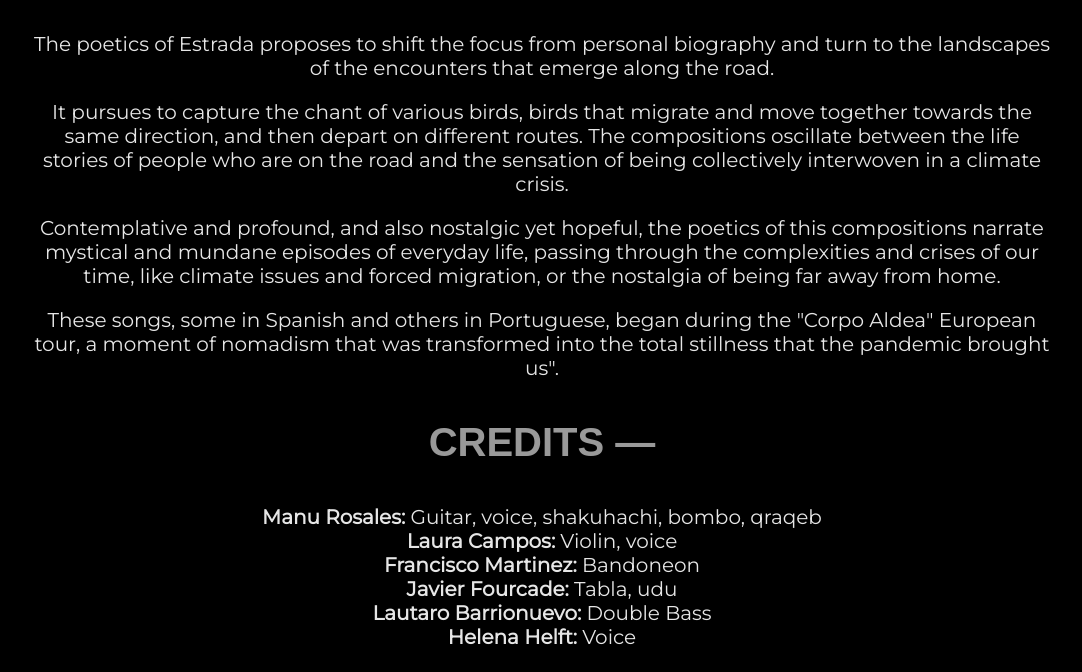
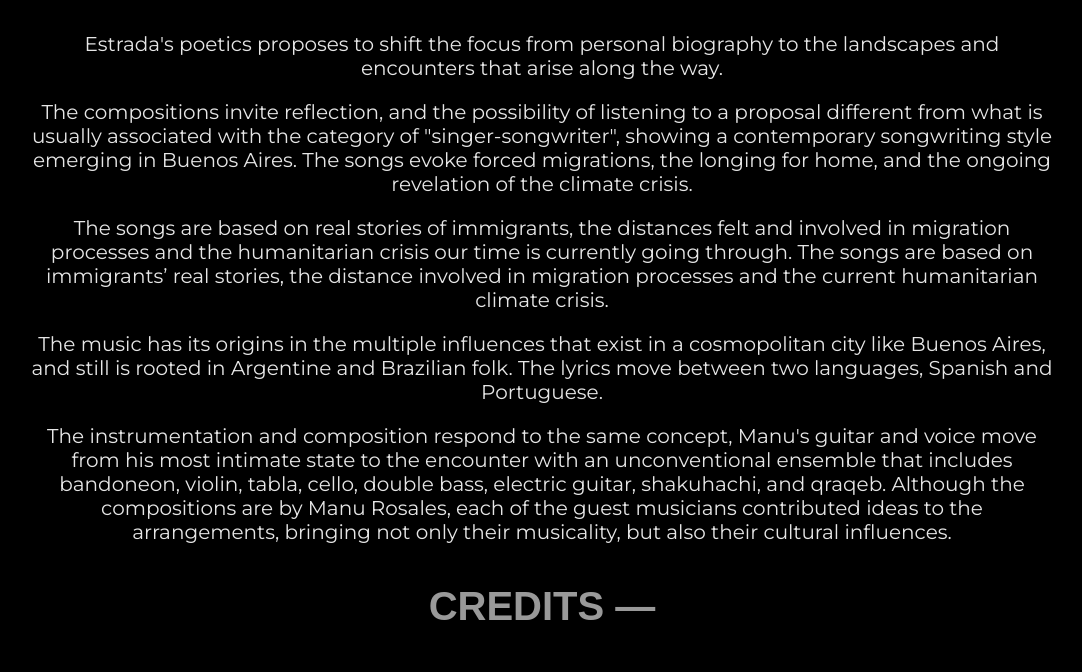
Before and after one commit to ManuRosales/manurosales.github.io, a Jekyll site: the page built from _projects/en/estrada.markdown, in a window 1280 px wide and 900 px high, scrolled down 640 px, cut to the strip 228-900 px from the top of the window. Shown: the whole strip, without its empty margins (98-1180 px from the left). Built offline with Jekyll 4.4.1, drawn with Linux system fonts in a browser that asks for light colours; nearby versions of some CDN libraries; some web fonts are replaced.

Commit message:
Updated Estrada

```diff
--- a/_projects/en/estrada.markdown
+++ b/_projects/en/estrada.markdown
@@ -9,19 +9,28 @@ embed: '<iframe style="border: 0; width: 350px; height: 350px;" src="https://ban
   seamless><a href="https://manurosales.bandcamp.com/album/estrada">Estrada by Manu
   Rosales</a></iframe>'
 primary-text:
-- The poetics of Estrada proposes to shift the focus from personal biography and turn
-  to the landscapes of the encounters that emerge along the road.
-- It pursues to capture the chant of various birds, birds that migrate and move together
-  towards the same direction, and then depart on different routes. The compositions
-  oscillate between the life stories of people who are on the road and the sensation
-  of being collectively interwoven in a climate crisis.
-- Contemplative and profound, and also nostalgic yet hopeful, the poetics of this
-  compositions narrate mystical and mundane episodes of everyday life, passing through
-  the complexities and crises of our time, like climate issues and forced migration,
-  or the nostalgia of being far away from home.
-- These songs, some in Spanish and others in Portuguese, began during the "Corpo Aldea"
-  European tour, a moment of nomadism that was transformed into the total stillness
-  that the pandemic brought us".
+- 'Estrada''s poetics proposes to shift the focus from personal biography to the landscapes
+  and encounters that arise along the way. '
+- The compositions invite reflection, and the possibility of listening to a proposal
+  different from what is usually associated with the category of "singer-songwriter",
+  showing a contemporary songwriting style emerging in Buenos Aires. The songs evoke
+  forced migrations, the longing for home, and the ongoing revelation of the climate
+  crisis.
+- The songs are based on real stories of immigrants, the distances felt and  involved
+  in migration processes and the humanitarian crisis our time is currently going through.
+  The songs are based on immigrants’ real stories, the distance involved in migration
+  processes and the current humanitarian climate crisis.
+- 'The music has its origins in the multiple influences that exist in a cosmopolitan
+  city like Buenos Aires, and still is rooted in Argentine and Brazilian folk. The
+  lyrics move between two languages, Spanish and Portuguese. '
+- 'The instrumentation and composition respond to the same concept, Manu''s guitar
+  and voice move from his most intimate state to the encounter with an unconventional
+  ensemble that includes bandoneon, violin, tabla, cello, double bass, electric guitar,
+  shakuhachi, and qraqeb. Although the compositions are by Manu Rosales, each of the
+  guest musicians contributed ideas to the arrangements, bringing not only their musicality,
+  but also their cultural influences.
+
+'
 credits-title: CREDITS
 credits-text:
 - <span class="bold">Manu Rosales:</span> Guitar, voice, shakuhachi, bombo, qraqeb<br
```
